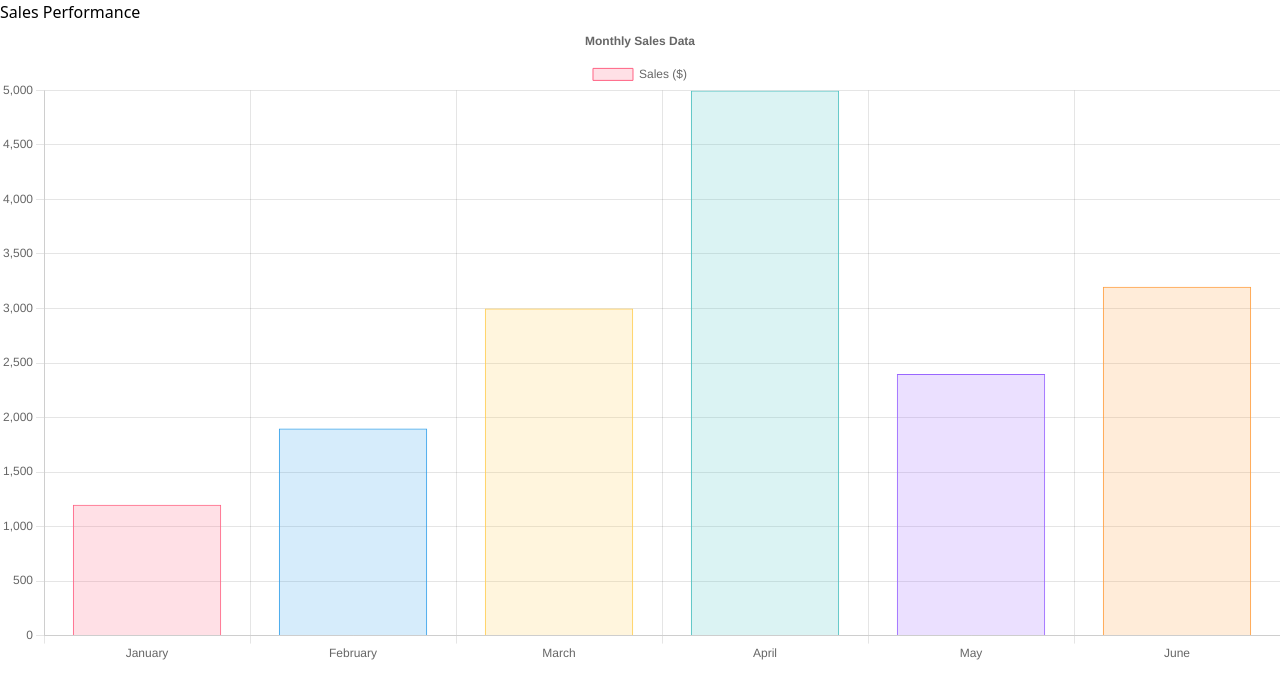
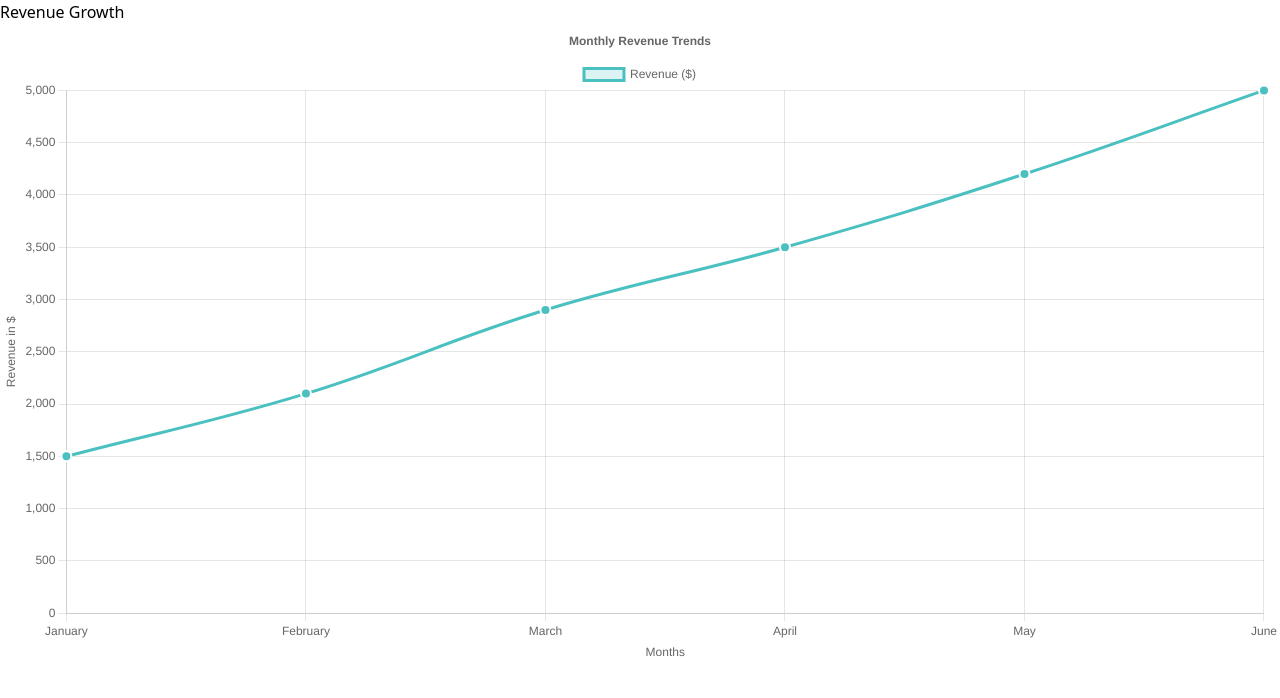
Before and after one commit to vivekshelke712/Component-lib, a React (Vite) app: page / in a window 1280 px wide. Shown: the top 698 px of the page. Built offline with nearby package versions, Linux system fonts and the light colour scheme.

Commit message:
added chart

```diff
--- a/src/App.jsx
+++ b/src/App.jsx
@@ -17,6 +17,7 @@ import TSocialMediaButtons from './TailwindComponents/TSocialMediaButtons'
 import ProfileCard from './TailwindComponents/TProfileCard'
 import TBasicModal from './TailwindComponents/TBasicModal'
 import BarChart from './TailwindComponents/Charts/BarChart'
+import LineChart from './TailwindComponents/Charts/LineChart'
 
 const App = () => {
   return (
@@ -39,7 +40,8 @@ const App = () => {
       {/* <TSocialMediaButtons /> */}
       {/* <ProfileCard /> */}
       {/* <TBasicModal /> */}
-      <BarChart />
+      {/* <BarChart /> */}
+      <LineChart />
 
     </div>
   )
--- a/src/TailwindComponents/Charts/LineChart.jsx
+++ b/src/TailwindComponents/Charts/LineChart.jsx
@@ -0,0 +1,75 @@
+import React from "react";
+import { Line } from "react-chartjs-2";
+import {
+  Chart as ChartJS,
+  CategoryScale,
+  LinearScale,
+  PointElement,
+  LineElement,
+  Title,
+  Tooltip,
+  Legend,
+} from "chart.js";
+
+// Register necessary chart components
+ChartJS.register(CategoryScale, LinearScale, PointElement, LineElement, Title, Tooltip, Legend);
+
+const LineChart = () => {
+  // Chart data
+  const data = {
+    labels: ["January", "February", "March", "April", "May", "June"],
+    datasets: [
+      {
+        label: "Revenue ($)",
+        data: [1500, 2100, 2900, 3500, 4200, 5000],
+        borderColor: "rgba(75, 192, 192, 1)",
+        backgroundColor: "rgba(75, 192, 192, 0.2)",
+        tension: 0.4, // For smooth curves
+        pointBackgroundColor: "rgba(75, 192, 192, 1)",
+        pointBorderColor: "#fff",
+        pointBorderWidth: 2,
+        pointRadius: 5,
+      },
+    ],
+  };
+
+  // Chart options
+  const options = {
+    responsive: true,
+    plugins: {
+      legend: {
+        position: "top",
+      },
+      title: {
+        display: true,
+        text: "Monthly Revenue Trends",
+      },
+    },
+    scales: {
+      x: {
+        title: {
+          display: true,
+          text: "Months",
+        },
+      },
+      y: {
+        title: {
+          display: true,
+          text: "Revenue in $",
+        },
+        beginAtZero: true,
+      },
+    },
+  };
+
+  return (
+    <div className="max-w-4xl mx-auto p-4 bg-white rounded-lg shadow-md">
+      <h2 className="text-2xl font-semibold text-gray-700 mb-4 text-center">
+        Revenue Growth
+      </h2>
+      <Line data={data} options={options} />
+    </div>
+  );
+};
+
+export default LineChart;
```
